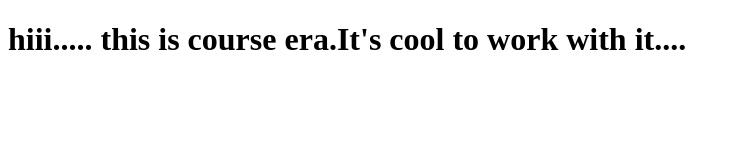
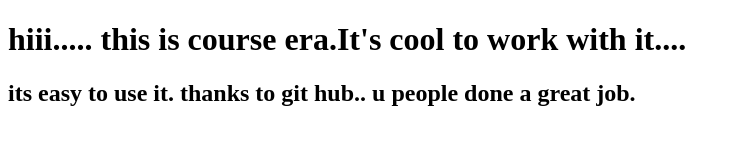
Before and after one commit to sravan0104/new-exp, a plain HTML site: page site/new-prog.html in a window 1280 px wide. Shown: the whole page, without its empty margins (0-740 px from the left). Drawn offline with Linux system fonts and the light colour scheme.

Commit message:
its 2nd modification to the page

```diff
--- a/site/new-prog.html
+++ b/site/new-prog.html
@@ -1,9 +1,10 @@
 <!DOCTYPE html>
 <html>
 <head>
-	<title>web devlopment is great thing to do</title>
+	<title>web development is great thing to do</title>
 </head>
 <body>
 <h1>hiii..... this is course era.It's cool to work with it....<h1>
+<h2>its easy to use it. thanks to git hub.. u people done a great job.</h2>
 </body>
 </html>
```
